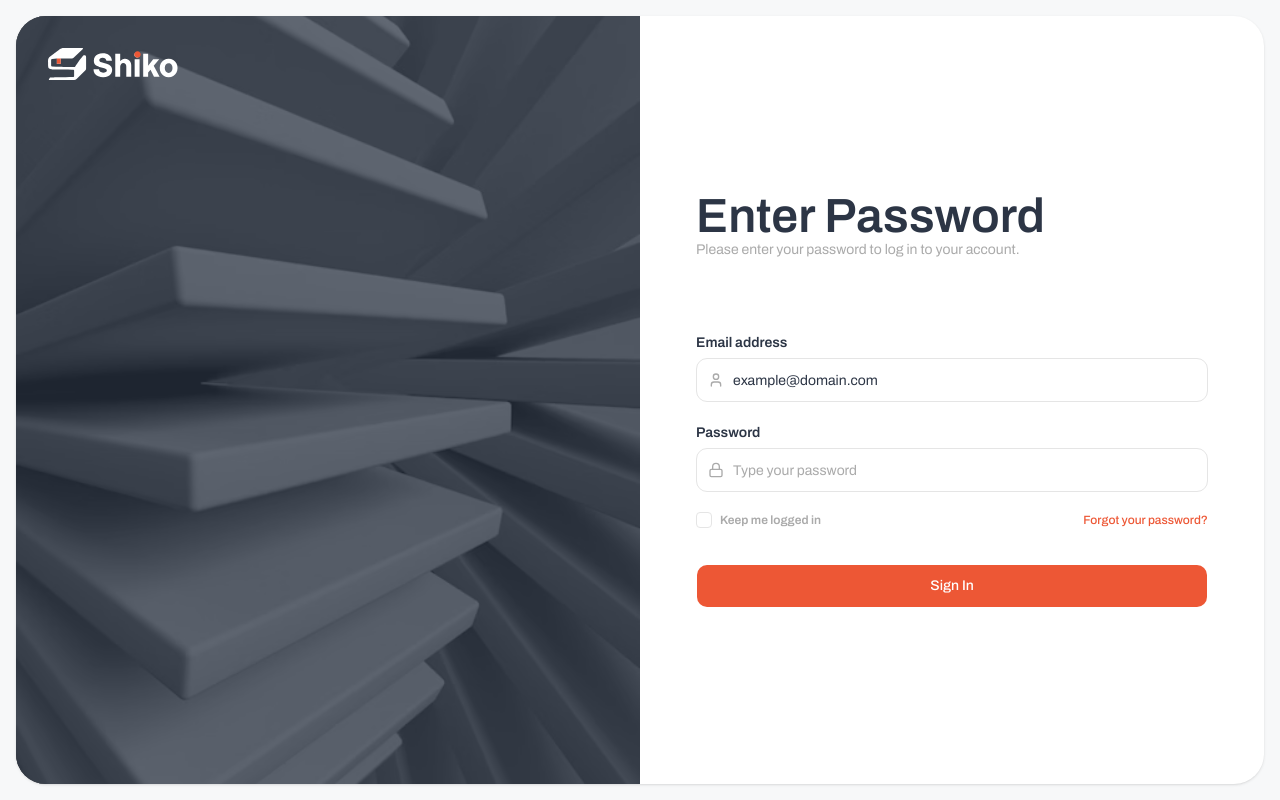
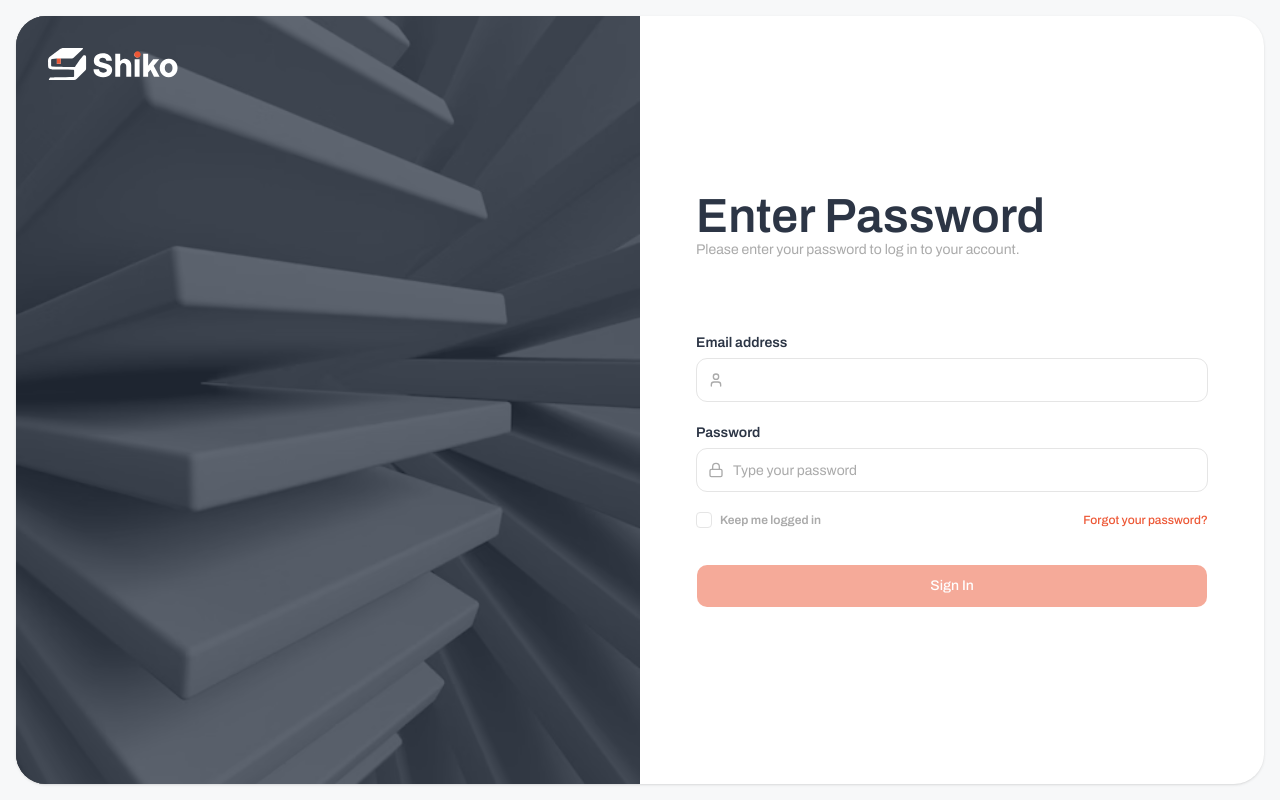
Before and after one commit to cloud-lms-grupp6/lms-frontend, a Next.js app: page /password in a window 1280 px wide. Built offline with nearby package versions, Linux system fonts and the light colour scheme.

Commit message:
KAN-82: add reach hook and zod to sign in password form

```diff
--- a/app/(auth)/password/page.tsx
+++ b/app/(auth)/password/page.tsx
@@ -1,11 +1,37 @@
+"use client";
+
 import { Lock, User } from "lucide-react";
 import Link from "next/link";
+import { useRouter, useSearchParams } from "next/navigation";
+import { useForm } from "react-hook-form";
+import { zodResolver } from "@hookform/resolvers/zod";
 import { Button } from "@/components/ui/button";
 import { Checkbox } from "@/components/ui/checkbox";
 import { Input } from "@/components/ui/input";
 import { Label } from "@/components/ui/label";
+import { signInPasswordSchema, type SignInPasswordInput } from "@/lib/schemas/auth";
+import { Suspense } from "react";
 
-export default function PasswordPage() {
+function PasswordForm() {
+  const router = useRouter();
+  const searchParams = useSearchParams();
+  const email = searchParams.get("email") || "";
+
+  const {
+    register,
+    handleSubmit,
+    formState: { errors, isSubmitting, isValid },
+  } = useForm<SignInPasswordInput>({
+    resolver: zodResolver(signInPasswordSchema),
+    mode: "onTouched",
+  });
+
+  function onSubmit(values: SignInPasswordInput) {
+    console.log("sign-in password:", values);
+    // TODO: In KAN-83, we will call the mock auth store here
+    // router.push("/");
+  }
+
   return (
     <div className="space-y-12">
       <header className="space-y-2 pb-7">
@@ -15,7 +41,7 @@ export default function PasswordPage() {
         </p>
       </header>
 
-      <form className="space-y-6">
+      <form onSubmit={handleSubmit(onSubmit)} className="space-y-6" noValidate>
         <div className="space-y-2">
           <Label htmlFor="email">Email address</Label>
           <div className="relative">
@@ -26,7 +52,7 @@ export default function PasswordPage() {
             <Input
               id="email"
               type="email"
-              defaultValue="example@domain.com"
+              defaultValue={email}
               readOnly
               className="pl-9"
             />
@@ -45,8 +71,13 @@ export default function PasswordPage() {
               type="password"
               placeholder="Type your password"
               className="pl-9"
+              aria-invalid={!!errors.password}
+              {...register("password")}
             />
           </div>
+          {errors.password && (
+            <p className="text-xs text-destructive">{errors.password.message}</p>
+          )}
           <div className="flex items-center justify-between py-3">
             <div className="flex items-center gap-2">
               <Checkbox id="remember" />
@@ -66,10 +97,22 @@ export default function PasswordPage() {
           </div>
         </div>
 
-        <Button type="submit" className="w-full">
+        <Button
+          type="submit"
+          className="w-full"
+          disabled={isSubmitting || !isValid}
+        >
           Sign In
         </Button>
       </form>
     </div>
   );
 }
+
+export default function PasswordPage() {
+  return (
+    <Suspense fallback={<div>Loading...</div>}>
+      <PasswordForm />
+    </Suspense>
+  );
+}
--- a/app/(auth)/sign-in/page.tsx
+++ b/app/(auth)/sign-in/page.tsx
@@ -1,11 +1,33 @@
+"use client";
+
 import { User } from "lucide-react";
 import Link from "next/link";
+import { useRouter } from "next/navigation";
+import { useForm } from "react-hook-form";
+import { zodResolver } from "@hookform/resolvers/zod";
 import { Button } from "@/components/ui/button";
 import { Input } from "@/components/ui/input";
 import { Label } from "@/components/ui/label";
 import { Separator } from "@/components/ui/separator";
+import { signInEmailSchema, type SignInEmailInput } from "@/lib/schemas/auth";
 
 export default function SignInPage() {
+  const router = useRouter();
+
+  const {
+    register,
+    handleSubmit,
+    formState: { errors, isSubmitting, isValid },
+  } = useForm<SignInEmailInput>({
+    resolver: zodResolver(signInEmailSchema),
+    mode: "onTouched",
+  });
+
+  function onSubmit(values: SignInEmailInput) {
+    console.log("sign-in email:", values);
+    router.push(`/password?email=${encodeURIComponent(values.email)}`);
+  }
+
   return (
     <div className="space-y-12">
       <header className="space-y-2 pb-7">
@@ -15,7 +37,7 @@ export default function SignInPage() {
         </p>
       </header>
 
-      <form className="space-y-6">
+      <form onSubmit={handleSubmit(onSubmit)} className="space-y-6" noValidate>
         <div className="space-y-2 pb-4">
           <Label htmlFor="email">Email address</Label>
           <div className="relative">
@@ -29,8 +51,13 @@ export default function SignInPage() {
               autoComplete="email"
               placeholder="Type your email address"
               className="pl-9"
+              aria-invalid={!!errors.email}
+              {...register("email")}
             />
           </div>
+          {errors.email && (
+            <p className="text-xs text-destructive">{errors.email.message}</p>
+          )}
           <div className="flex justify-end">
             <Link
               href="#"
@@ -41,7 +68,11 @@ export default function SignInPage() {
           </div>
         </div>
 
-        <Button type="submit" className="w-full">
+        <Button
+          type="submit"
+          className="w-full"
+          disabled={isSubmitting || !isValid}
+        >
           Continue
         </Button>
       </form>
@@ -59,7 +90,7 @@ export default function SignInPage() {
           variant="secondary"
           className="bg-background text-muted-foreground hover:bg-background/80"
         >
-          {/* TODO: byt mot riktig MS-logo (4 färgade rutor) */}
+          {/* TODO: replace with real MS logo */}
           <span className="mr-2 inline-block size-4 bg-[conic-gradient(at_50%_50%,#f25022_0_25%,#7fba00_0_50%,#00a4ef_0_75%,#ffb900_0)]" />
           Work or school account
         </Button>
```
